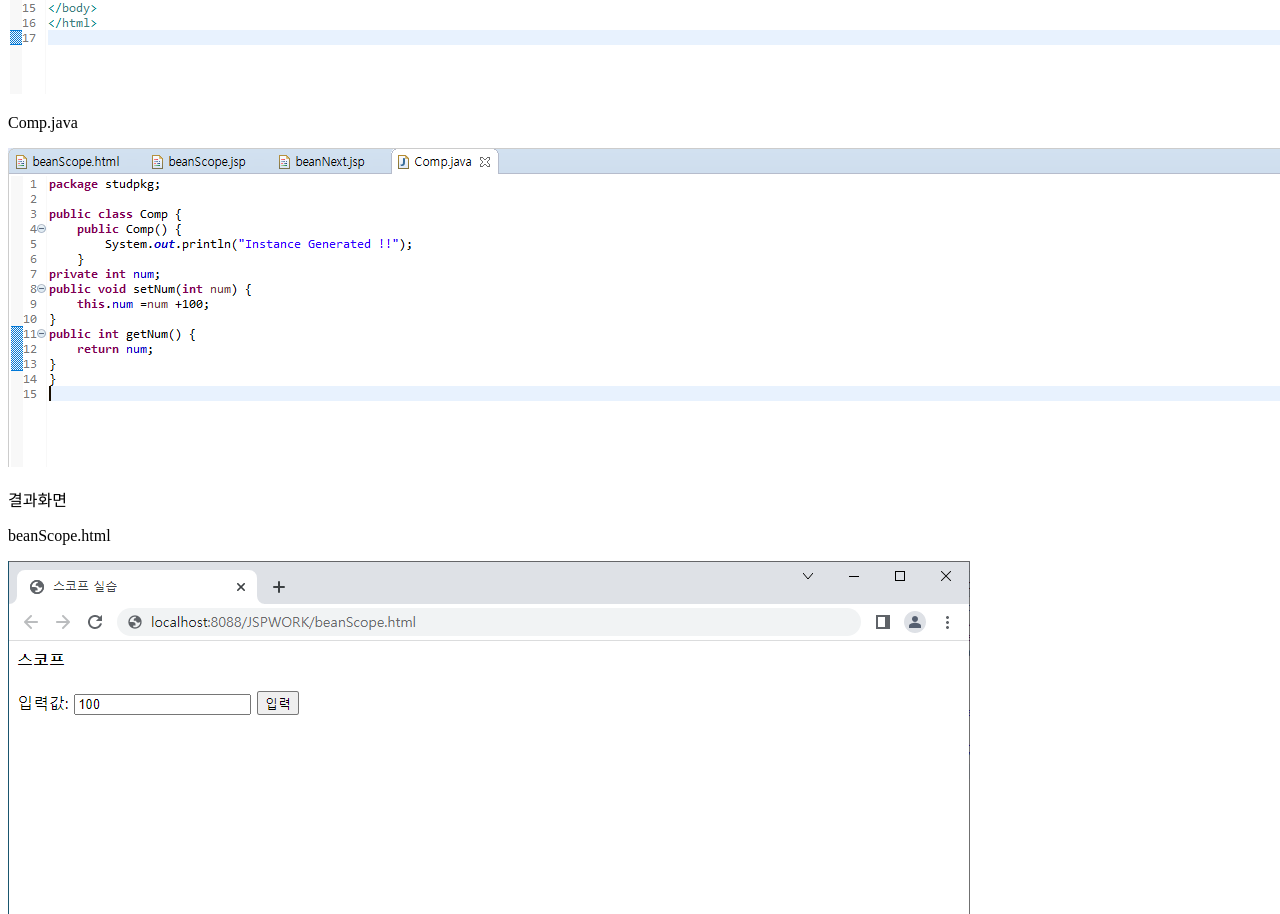
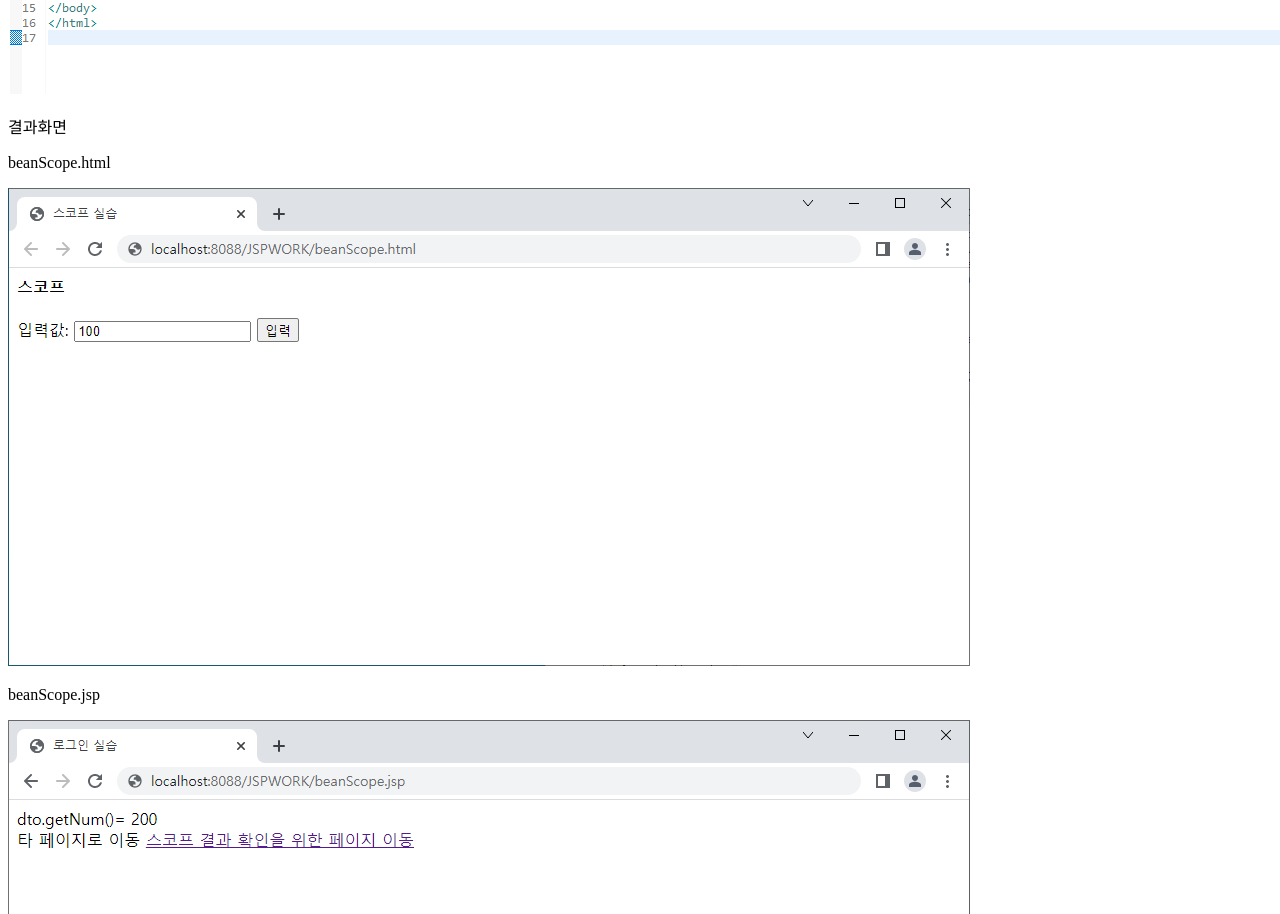
Before and after one commit to 1209bsm/1209bsm.github.io, a plain HTML site: page jsp/9/2022090102.html in a window 1280 px wide. Shown: the part 1208-2122 px from the top of the page. Drawn offline with nearby package versions, Linux system fonts and the light colour scheme.

Commit message:
Update 2022090102.html

```diff
--- a/jsp/9/2022090102.html
+++ b/jsp/9/2022090102.html
@@ -31,11 +31,6 @@
 <img src="./2022090102s3_small.png" alt="소스코드" style="width:auto;"/>
   </picture>
 
-   <p>Comp.java</p>
-   <picture>
-    <source media="(min-width: 768px)" srcset="./2022090102s4.png"/>
-<img src="./2022090102s4_small.png" alt="소스코드" style="width:auto;"/>
-  </picture>
 
   <p>결과화면</p>
   <p>beanScope.html</p>
```
